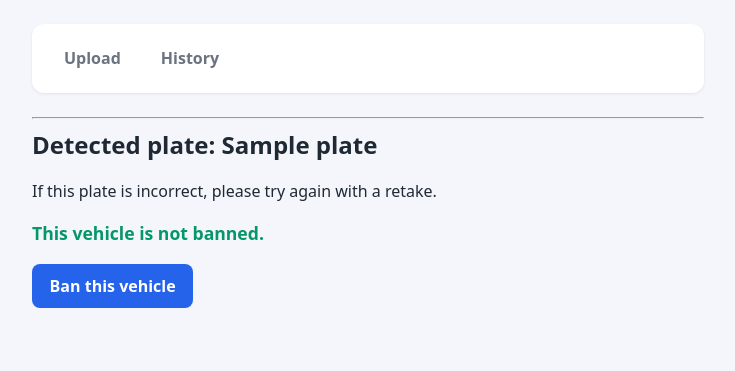
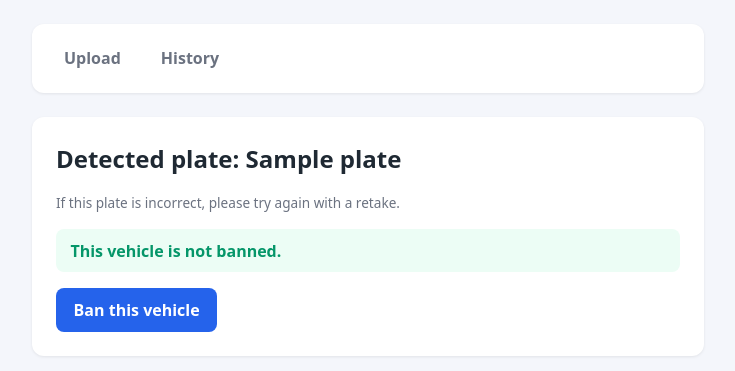
Before and after one commit to 87vspry4fw-maker/ANPR, a Flask app: template templates/result.html in a window 1280 px wide. Shown: the top 371 px of the page, without its empty margins (272-1007 px from the left). Run offline with Flask 3, Linux system fonts and the light colour scheme; the template is opened without the code that fills it: most values are stand-ins (such as "Sample title", 1, 10 or a date in 2020); parts of the project's set-up code (start-up, migrations or seed data) failed here and were passed over.

Commit message:
small updates

```diff
--- a/static/style.css
+++ b/static/style.css
@@ -80,22 +80,32 @@ input {
 }
 form p { margin: .25rem 0; }
 
-/* Status text */
-.banned { color: var(--danger); font-weight: 700; font-size: 1.1rem; }
-.ok { color: var(--ok); font-weight: 700; font-size: 1.1rem; }
+/* The editable number-plate box */
+.plate-input {
+  font-family: monospace;
+  font-size: 1.4rem;
+  letter-spacing: 2px;
+  text-transform: uppercase;
+}
 
-/* Flash messages */
-.flash {
-  background: #fff7ed;
-  border: 1px solid #fed7aa;
-  color: #9a3412;
-  padding: .75rem 1rem;
+/* Status banner (banned / not banned) */
+.badge {
+  padding: .6rem .9rem;
   border-radius: 8px;
-  margin-bottom: 1rem;
+  font-weight: 600;
+  margin: .75rem 0 1rem;
 }
+.badge.banned { background: #fef2f2; color: var(--danger); }
+.badge.ok     { background: #ecfdf5; color: var(--ok); }
+
+/* Hint text under inputs */
+.hint { color: var(--muted); font-size: .85rem; margin: 0 0 1rem; }
 
 /* Tables */
 table { border-collapse: collapse; width: 100%; margin-top: .5rem; }
 th, td { border-bottom: 1px solid var(--border); padding: .6rem; text-align: left; }
 th { background: var(--bg); font-size: .85rem; text-transform: uppercase; color: var(--muted); }
 tr:hover td { background: #fafbff; }
+
+/* Spacing between adjacent buttons/links */
+.actions { display: flex; gap: .6rem; margin-top: .5rem; }
--- a/templates/base.html
+++ b/templates/base.html
@@ -5,8 +5,9 @@
     <a href="{{ url_for('index') }}">Upload</a>
     <a href="{{ url_for('history') }}">History</a>
 </nav>
-<hr>
 {% with messages = get_flashed_messages() %}
   {% for m in messages %}<p class="flash">{{ m }}</p>{% endfor %}
 {% endwith %}
-{% block content %}{% endblock %}
+<div class="card">
+  {% block content %}{% endblock %}
+</div>
--- a/templates/result.html
+++ b/templates/result.html
@@ -1,17 +1,22 @@
 {% extends "base.html" %}
 {% block content %}
   <h1>Detected plate: {{ plate }}</h1>
-  <body>If this plate is incorrect, please try again with a retake.</body>
+  <p class="hint">If this plate is incorrect, please try again with a retake.</p>
 
   {% if is_banned %}
-    <p class="banned">This vehicle is BANNED.</p>
+    <div class="badge banned">This vehicle is BANNED.</div>
+    <div class="actions">
       <a class="btn" href="{{ url_for('details', plate=plate) }}">View details</a>
+
       <form method="post" action="{{ url_for('unban', plate=plate) }}" style="display:inline">
         <input type="hidden" name="plate" value="{{ plate }}">
         <button class="btn-danger" type="submit">Unban</button>
       </form>
+    </div>
   {% else %}
-    <p class="ok">This vehicle is not banned.</p>
+  <div class="badge ok">This vehicle is not banned.</div>
+  <div class="actions">
     <a class="btn" href="{{ url_for('ban', plate=plate) }}">Ban this vehicle</a>
+  </div>
 {% endif %}
 {% endblock %}
```
Lines whose indentation alone changed are shown as unchanged.
